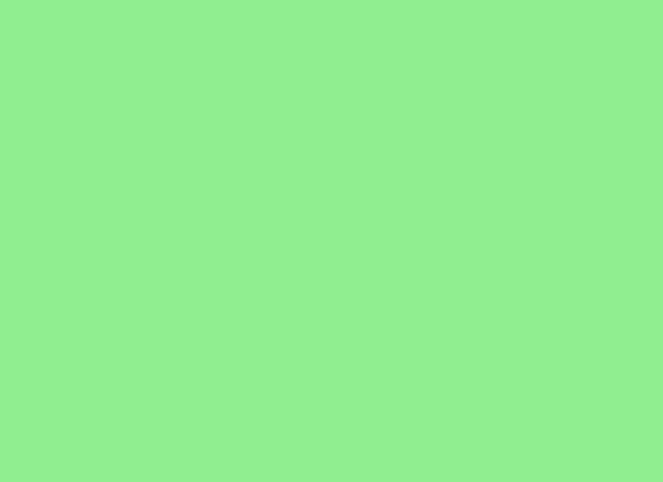
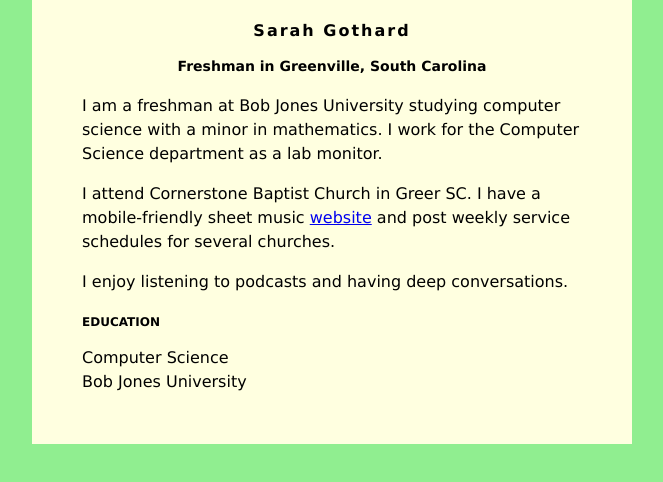
Before and after one commit to Esant393/Esant393.github.io, a plain HTML site: page index.html in a window 1280 px wide. Shown: the whole page, without its empty margins (308-971 px from the left). Drawn offline with Linux system fonts and the light colour scheme.

Commit message:
Update index.html

```diff
--- a/index.html
+++ b/index.html
@@ -1,9 +1,52 @@
 <html>
-  <head>
-    <style>
-      body {
-        background: lightgreen;
-        font-family: Veranda;
-      }
+<head>
+<style>
+body {
+    background: lightgreen;
+    font-family: Verdana;
+}
 #content {
-  Background: lighyellow;
+    background: lightyellow;
+    min-width: 200px;
+    max-width: 500px;
+    padding: 50px;
+    margin: auto;
+    margin-top: -50px;
+    line-height: 150%;
+}
+h1 {
+    letter-spacing: 2px;
+    font-size: 16px;
+    text-align: center;
+}
+h2 {
+    font-size: 14px;
+    text-align: center;
+}
+h3 {
+    font-size: 12px;
+}
+</style>
+</head>
+<body>
+    <div id="content">
+        <h1>Sarah Gothard</h1>
+        <h2>Freshman in Greenville, South Carolina</h2>
+
+         <p>I am a freshman at Bob Jones University studying computer science with a minor in
+            mathematics. I work for the Computer Science department as a lab monitor.</p>
+         <p>
+            I attend Cornerstone Baptist Church in Greer SC. I have a mobile-friendly
+            sheet music <a href="https://mobilehymns.org/">website</a> and post weekly service
+            schedules for several churches.
+         </p>
+         <p>
+            I enjoy listening to podcasts and having deep conversations.
+         </p>
+        <h3>EDUCATION</h3>
+        Computer Science<br />
+        Bob Jones University
+    </div>
+
+</body>
+</html>
```
